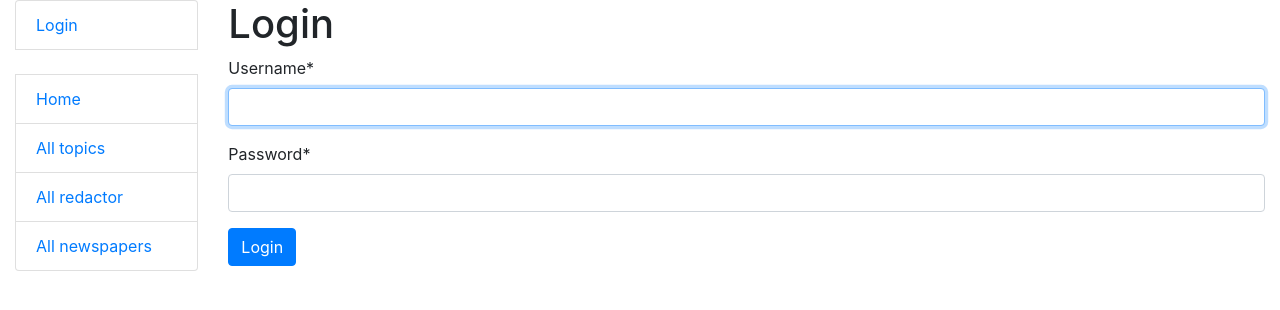
After one commit to apmaz/info-agency, a Django app: page /accounts/login/ in a window 1280 px wide. The commit adds this page. Shown: the top 310 px of the page. Run offline with Django 5.2, Linux system fonts and the light colour scheme; some libraries are stand-ins or nearby versions.

Commit message:
install crispy-forms, implement login/logout, and connect sidebar template
- create login and logout views and templates
- install django-crispy-forms for improved form rendering
- configure sidebar navigation with URL routing

```diff
--- a/info_agency/urls.py
+++ b/info_agency/urls.py
@@ -22,4 +22,5 @@ urlpatterns = [
     path('admin/', admin.site.urls),
     path("", include("agency.urls", namespace="agency")),
     path("__debug__/", include("debug_toolbar.urls")),
+    path("accounts/", include("django.contrib.auth.urls")),
 ]
--- a/templates/includes/sidebar.html
+++ b/templates/includes/sidebar.html
@@ -1,15 +1,17 @@
 <ul class="sidebar-nav list-group">
-{#  {% if user.is_authenticated %}#}
-{#    <li class="list-group-item">User: <a href="{{ user.get_absolute_url }}">{{ user.get_username }}</a></li>#}
-{#    <li class="list-group-item"><a href="{% url 'logout'%}?next={{request.path}}">Logout</a></li>#}
-{#  {% else %}#}
-{#    <li class="list-group-item"><a href="{% url 'login'%}?next={{request.path}}">Login</a></li>#}
-{#  {% endif %}#}
-
+  {% if user.is_authenticated %}
+    <li class="list-group-item">User: <a href="{{ user.get_absolute_url }}">{{ user.get_username }}</a></li>
+    <li class="list-group-item"><form method="post" action="{% url "logout" %}">
+      {% csrf_token %}
+      <button type="submit" class="btn btn-link p-0 m-0">logout</button>
+    </form></li>
+  {% else %}
+    <li class="list-group-item"><a href="{% url "login"%}">Login</a></li>
+  {% endif %}
   <br>
 
-  <li class="list-group-item"><a href="#">Home</a></li>
-  <li class="list-group-item"><a href="#">All topics</a></li>
-  <li class="list-group-item"><a href="#">All redactor</a></li>
-  <li class="list-group-item"><a href="#">All newspapers</a></li>
+  <li class="list-group-item"><a href="{% url "agency:index" %}">Home</a></li>
+  <li class="list-group-item"><a href="{% url "agency:topic-list" %}">All topics</a></li>
+  <li class="list-group-item"><a href="{% url "agency:redactor-list" %}">All redactor</a></li>
+  <li class="list-group-item"><a href="{% url "agency:newspaper-list" %}">All newspapers</a></li>
 </ul>
--- /dev/null
+++ b/templates/registration/logged_out.html
@@ -0,0 +1,5 @@
+{% extends "base.html" %}
+
+{% block content %}
+  <h1>Logout</h1>
+{% endblock %}
--- /dev/null
+++ b/templates/registration/login.html
@@ -0,0 +1,15 @@
+{% extends "base.html" %}
+{% load crispy_forms_filters %}
+
+{% block content %}
+  <h1>Login</h1>
+  {% if form.errors %}
+    <p style="color: red">Invalid credentials</p>
+  {% endif %}
+
+  <form method="post">
+    {% csrf_token %}
+    {{ form|crispy }}
+    <button type="submit" class="btn btn-primary">Login</button>
+  </form>
+{% endblock %}
```
Also changed, not shown: info_agency/settings.py (+7 -0 lines), agency/forms.py (line endings or trailing spaces).
